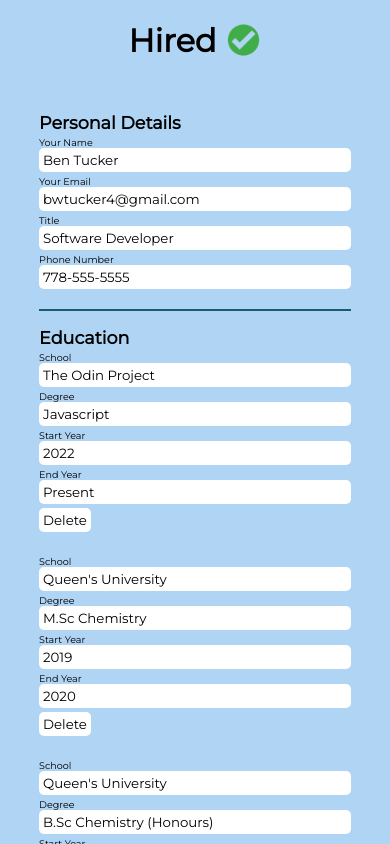
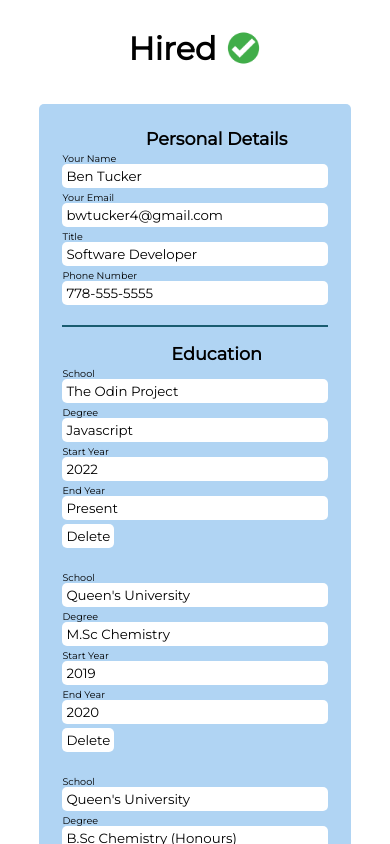
Before and after one commit to tenbucker4/employable, a React (Create React App) app in the folder cv-project/: page / in a window 390 px wide. Shown: the top 844 px of the page. Built offline with nearby package versions, Linux system fonts and the light colour scheme.

Commit message:
More responsive changes

```diff
--- a/cv-project/src/styles/app.css
+++ b/cv-project/src/styles/app.css
@@ -14,13 +14,12 @@ body {
     font-size: 0.8rem;
     font-weight: 300;
     font-family: "Montserrat", sans-serif;
-    background-color: rgb(176, 212, 243);
 }
 
 .title-div {
     display: flex;
     align-items: center;
-    padding-top: 1rem;
+    padding-top: 1.5rem;
     gap: 0.5rem;
 }
 
@@ -76,13 +75,17 @@ textarea {
     display: flex;
     flex-direction: column;
     align-items: center;
-    width: 45%;
+    width: 595px;
+    background-color: rgb(176, 212, 243);
+    border-radius: 5px;
+    padding-top: 0.5rem;
 }
 
 .cv-form h3 {
     align-self: flex-start;
     padding-bottom: 0.25rem;
     padding-top: 1rem;
+    padding-left: 2.7rem;
     font-size: 1.1rem;
 }
 
@@ -92,7 +95,7 @@ textarea {
     display: flex;
     flex-direction: column;
     align-items: center;
-    width: 100%;
+    width: 85%;
     gap: 1.5rem;
     padding-bottom: 1.25rem;
 }
@@ -133,4 +136,8 @@ form {
     .cv-form {
         width: 80%;
     }
+
+    .cv-form h3 {
+        align-self: center;
+    }
 }
--- a/cv-project/src/styles/footer.css
+++ b/cv-project/src/styles/footer.css
@@ -35,6 +35,6 @@
     background-color: black;
 }
 
-.active {
-    border: 2px solid black;
+.download {
+    border: 1px solid var(--dark-blue);
 }
```
